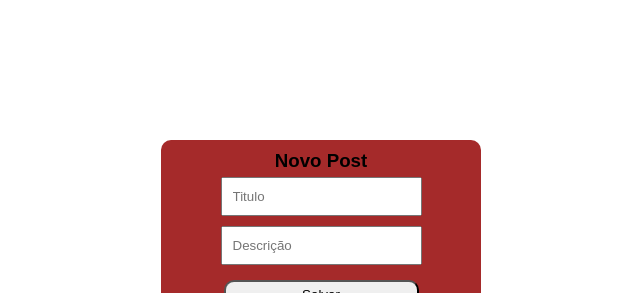
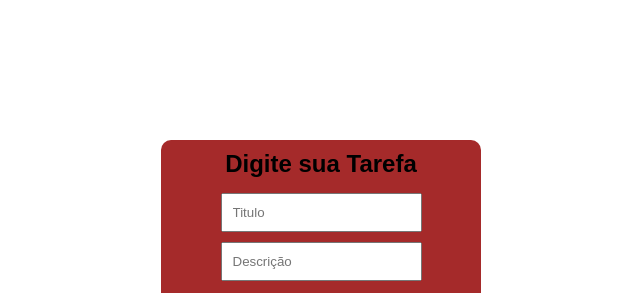
Before and after one commit to HerusMacedo/MuraldeAvisos, a website: page public/index.html in a window 1280 px wide. Shown: the top 293 px of the page, without its empty margins (319-959 px from the left). Drawn offline with Linux system fonts and the light colour scheme; no server answers; files whose address does not match are found by name.

Commit message:
Ajustes no Design

```diff
--- a/public/index.html
+++ b/public/index.html
@@ -14,7 +14,7 @@
 
     <div class="container">
 
-        <h3>Novo Post</h3>
+        <h2 style="margin-bottom: 10px ;">Digite sua Tarefa</h2>
         <div>
 
             <input id="title" type="text" placeholder="Titulo">
```
